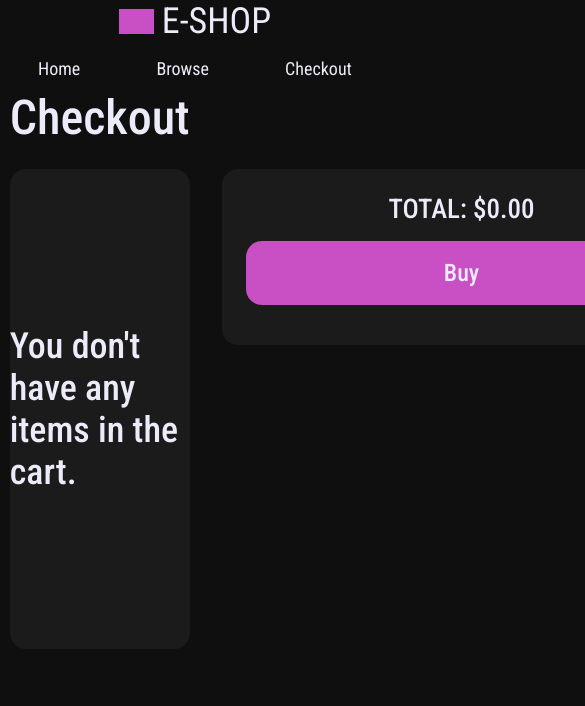
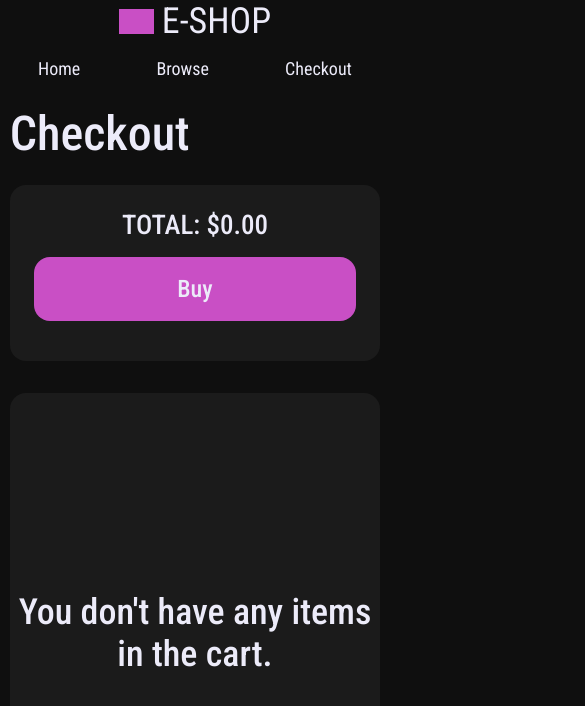
Before and after one commit to Quazf1x/E-SHOP, a React (Vite) app: page /checkout in a window 390 px wide. Shown: the top 706 px of the page, 585 px wide, since content can reach past the window. Built offline with nearby package versions, Linux system fonts and the light colour scheme.

Commit message:
Ver 0.6.5 checkout is responsive

```diff
--- a/src/assets/styles/checkoutBanner.css
+++ b/src/assets/styles/checkoutBanner.css
@@ -99,3 +99,31 @@
   font-weight: 500;
   height: 100%;
 }
+
+@media only screen and (max-width: 950px) {
+  .checkout-banner {
+    grid-template: 4rem 11rem 1fr / 1fr;
+  }
+
+  .checkout-banner > h1 {
+    margin: 1rem 0;
+  }
+
+  .empty-cart {
+    text-align: center;
+  }
+
+  .confirm-order-wrapper {
+    grid-column: unset;
+  }
+
+  .order-list {
+    grid-row: unset;
+    padding: 1rem 0;
+    margin-bottom: 1rem;
+  }
+
+  .ordered-game {
+    padding: 0 1rem;
+  }
+}
```
